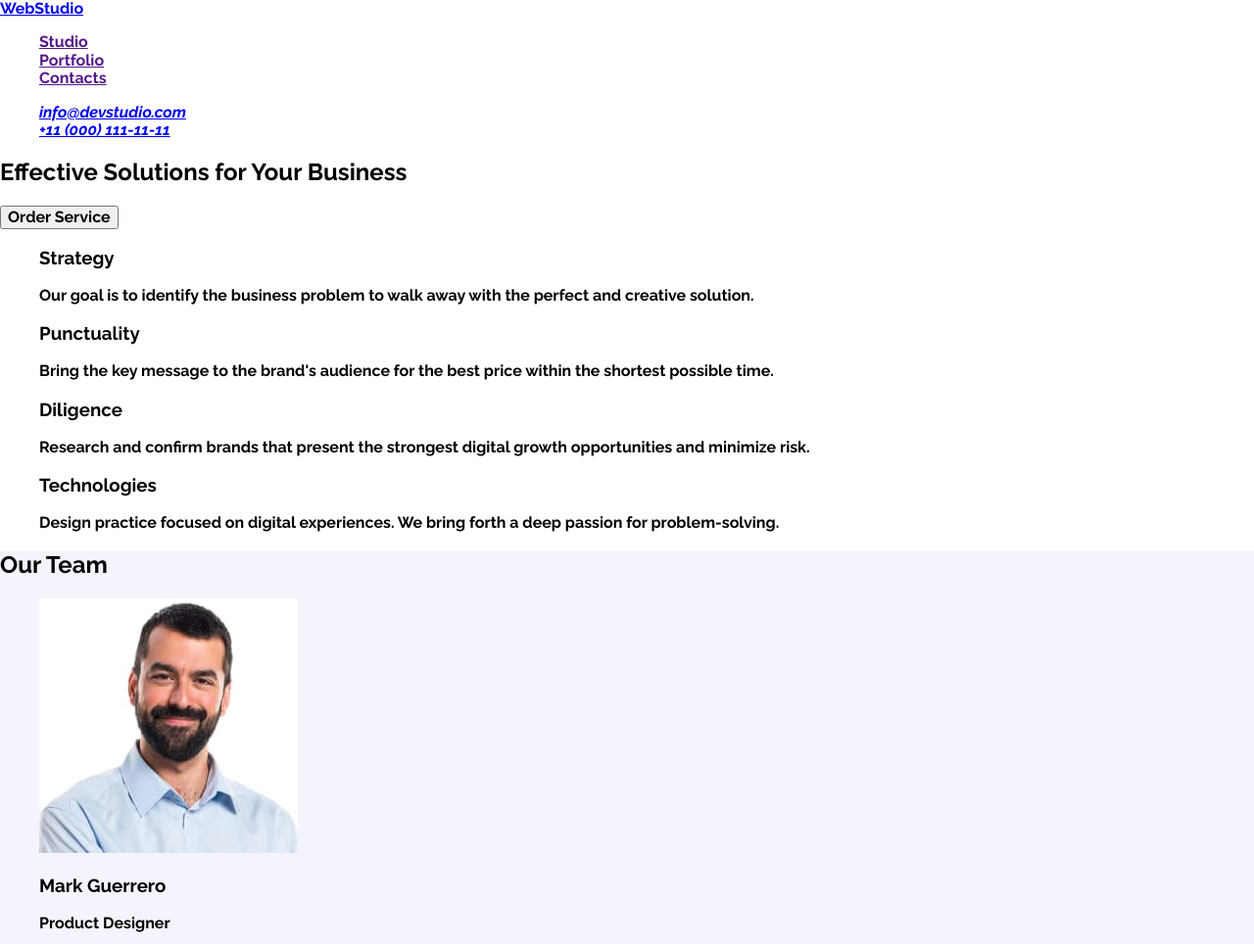
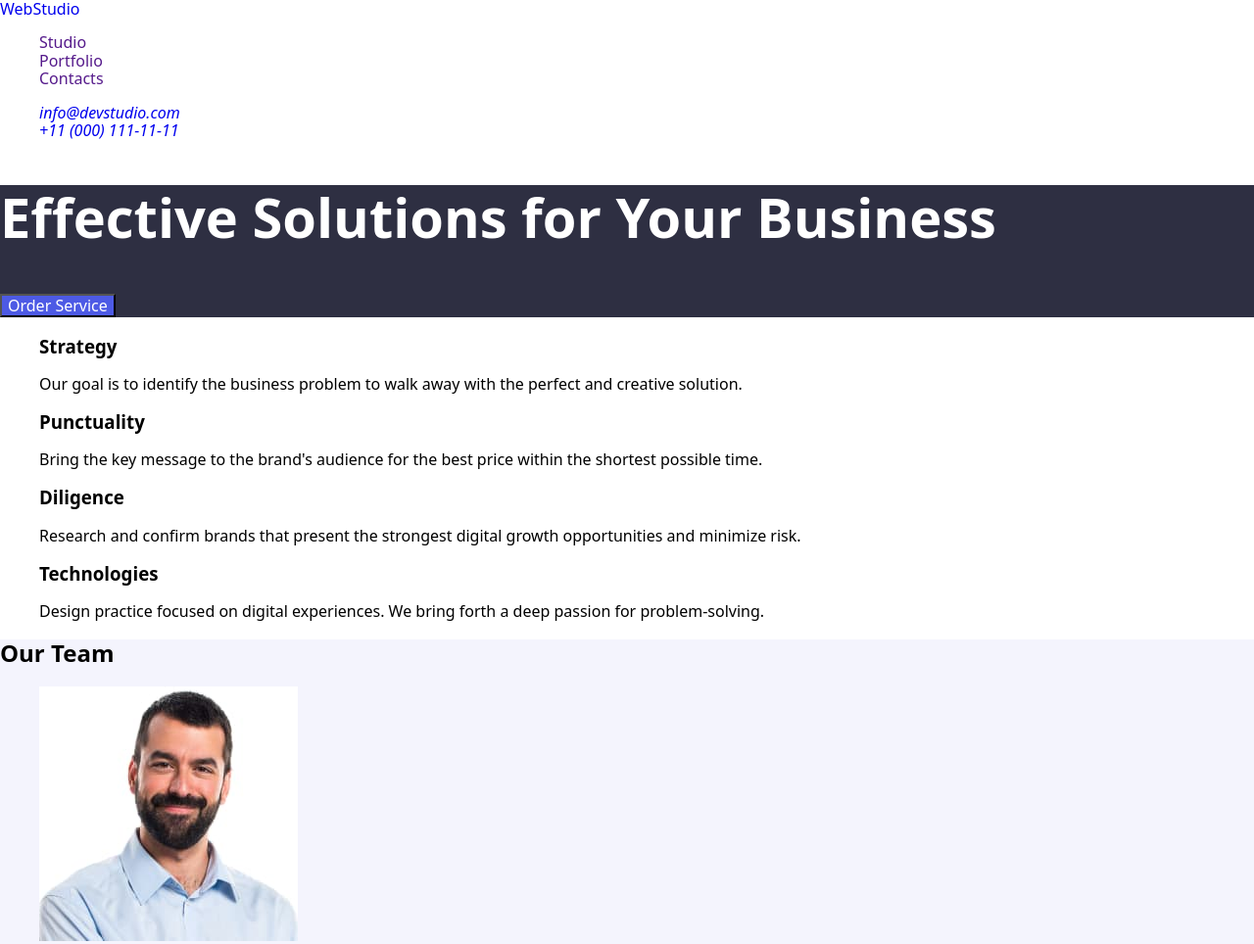
Before and after one commit to ArtemDeyneha/goit-markup-hw-02-2, a plain HTML site: page index.html in a window 1280 px wide. Shown: the top 964 px of the page at 98% size. Drawn offline with nearby package versions, Linux system fonts and the light colour scheme.

Commit message:
style test

```diff
--- a/css/styles.css
+++ b/css/styles.css
@@ -1,8 +1,6 @@
 body {
-    font-family: "Raleway", sans-serif;
-    font-optical-sizing: auto;
-    font-weight: 700;
-    font-style: normal;
+    font-family: "Raleway", "Roboto" sans-serif;
+
 }
 
 ul,
@@ -10,7 +8,35 @@ ol {
     list-style-type: none;
 }
 
+a {
+    text-decoration: none;
+}
+
 
 .team {
     background-color: rgba(244, 244, 253, 1);
 }
+
+.hero {
+    background-color: rgba(46, 47, 66, 1);
+    ;
+}
+
+.hero-title {
+    font-family: "Roboto" sans-serif;
+    font-weight: 700;
+    font-size: 56px;
+    color: rgba(255, 255, 255, 1);
+
+}
+
+.hero-button {
+    background-color: rgba(77, 90, 229, 1);
+    color: rgba(255, 255, 255, 1);
+    font-size: 16px;
+}
+
+.footer {
+    background-color: rgba(46, 47, 66, 1);
+    color: rgba(244, 244, 253, 1);
+}
```
